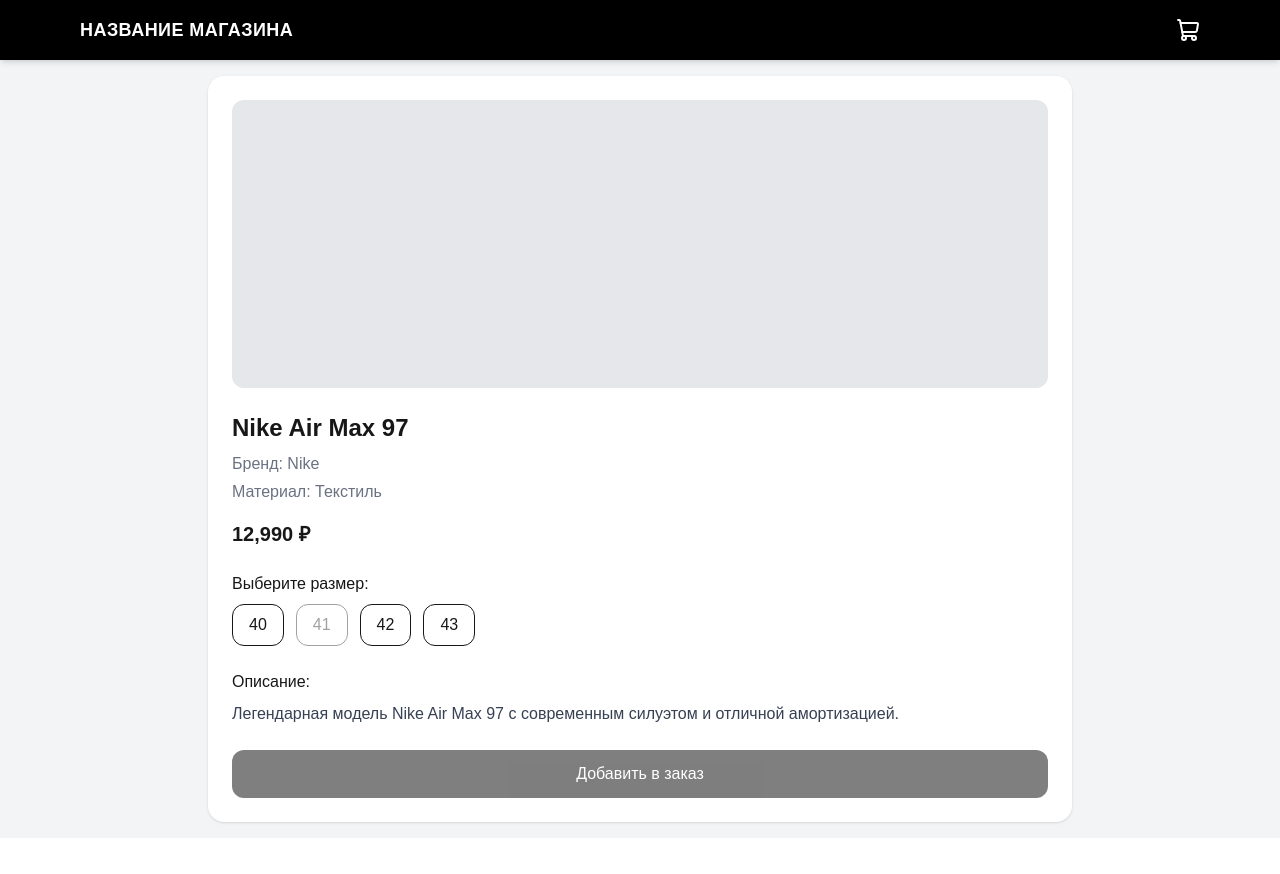
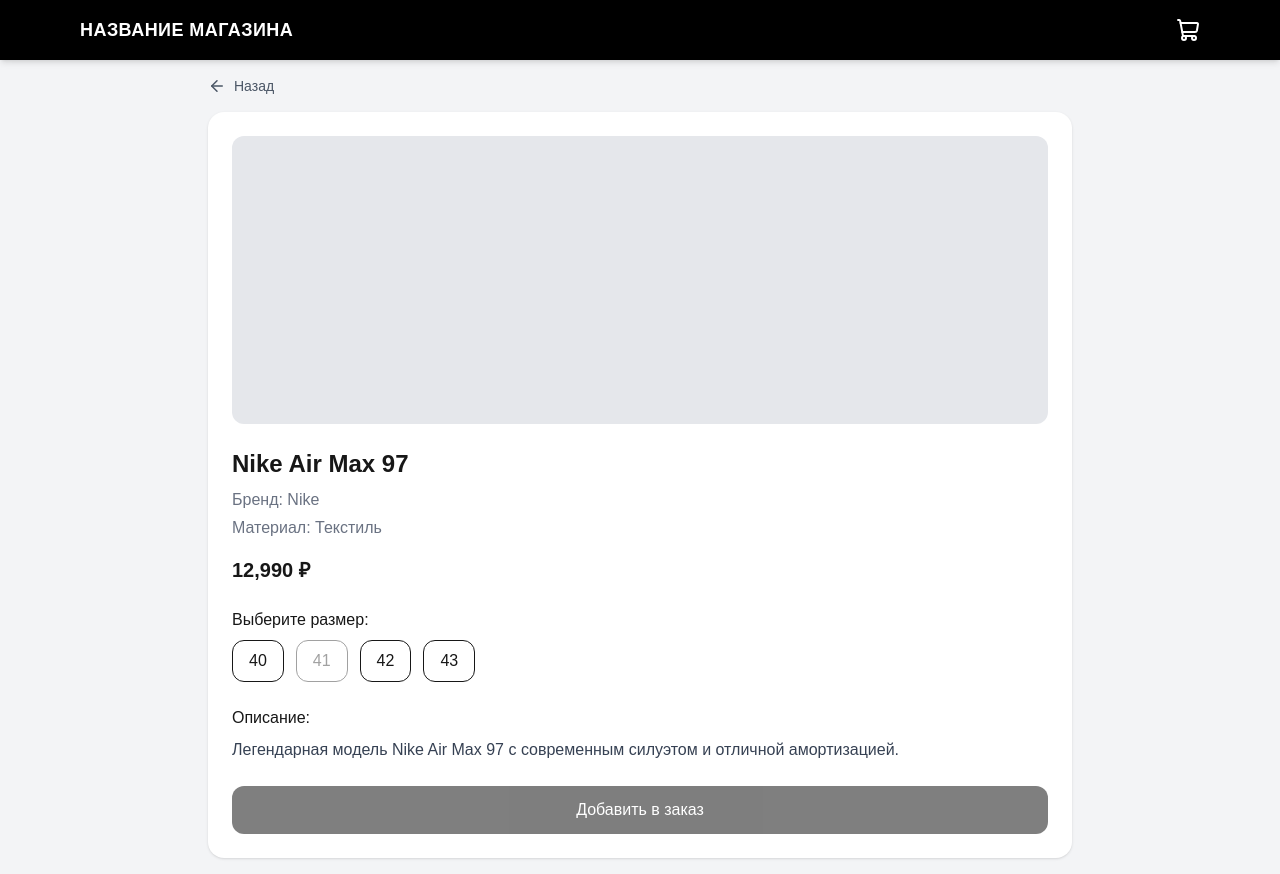
Before and after one commit to Gru898/shoes-miniapp, a Next.js app: page /product/1 in a window 1280 px wide. Before the commit the page ends 838 px from the top, so only its background shows below. Built offline with nearby package versions, Linux system fonts and the light colour scheme.

Commit message:
design update

```diff
--- a/app/product/[id]/page.tsx
+++ b/app/product/[id]/page.tsx
@@ -5,6 +5,7 @@
 import { products } from "@/data/products";
 import { useCart } from "@/context/CartContext";
 import Header from "@/components/Header";
+import { ArrowLeft } from "lucide-react";
 
 export default function ProductPage() {
   const params = useParams();
@@ -47,6 +48,16 @@
       <Header />
 
       <section className="max-w-4xl mx-auto p-4">
+
+        {/* Кнопка назад */}
+        <button
+          onClick={() => router.back()}
+          className="flex items-center gap-2 text-sm text-gray-600 hover:text-black mb-4"
+        >
+          <ArrowLeft size={18} />
+          Назад
+        </button>
+
         <div className="bg-white rounded-2xl shadow p-6">
           <div className="h-72 bg-gray-200 rounded-xl mb-6"></div>
 
```
